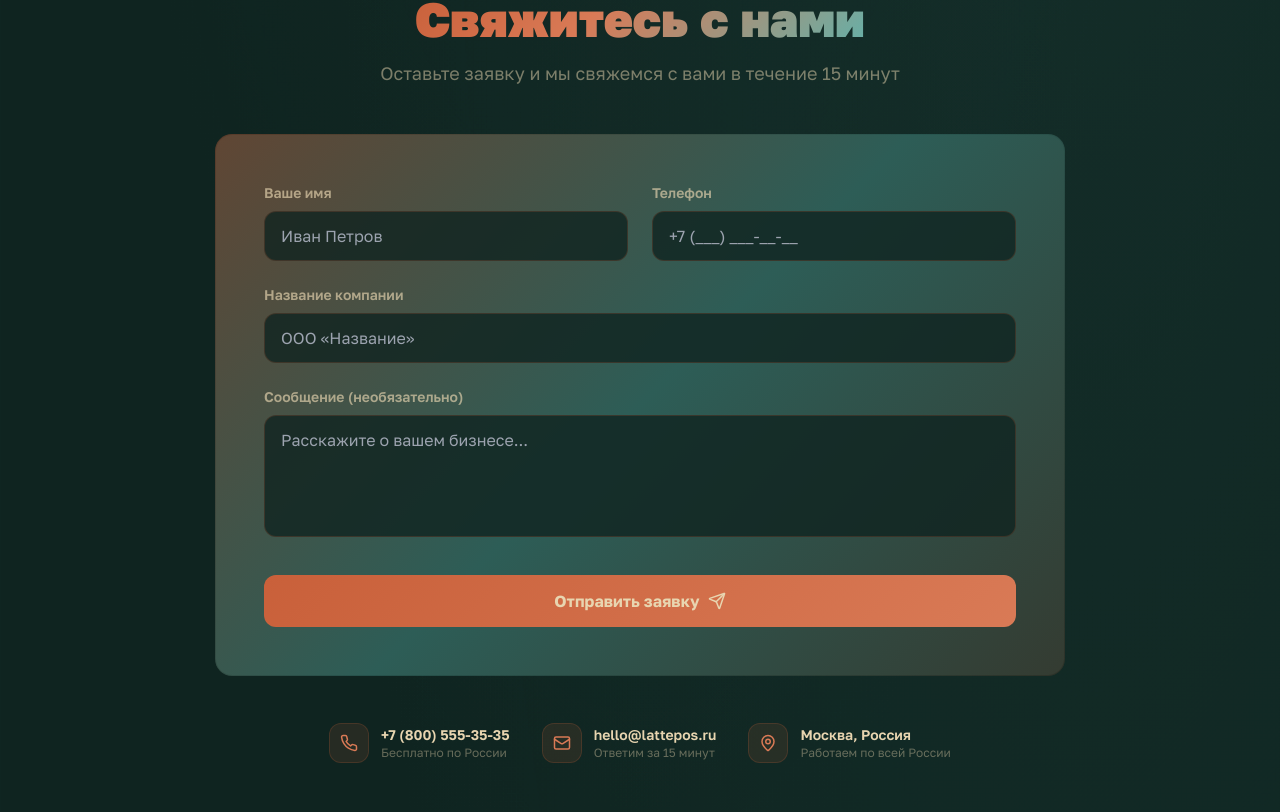
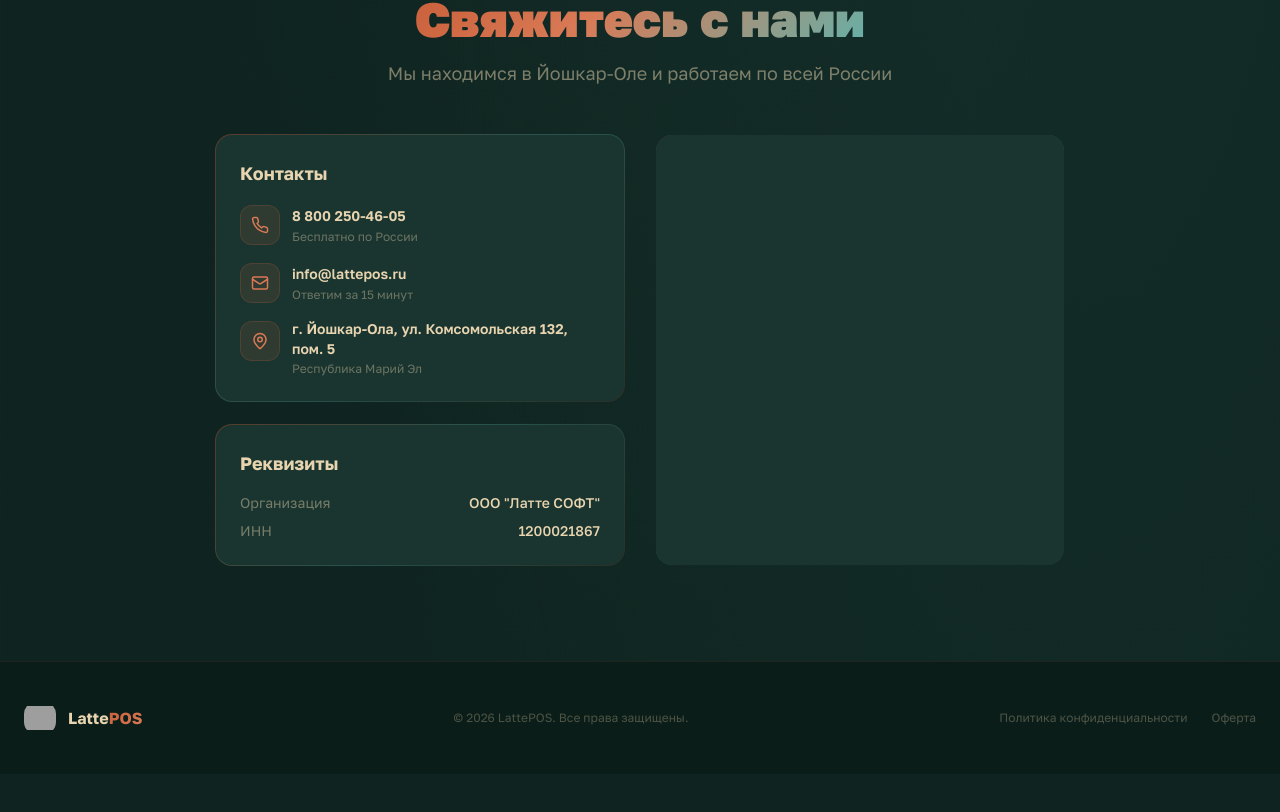
Before and after one commit to pr-poehali-dev/lattepos-landing-page, a React (Vite) app: page / in a window 1280 px wide. Shown: the part 4628-5440 px from the top of the page. After the commit the page ends 5402 px from the top, so only its background shows below. Built offline with nearby package versions, Linux system fonts and the light colour scheme; grey boxes are pictures that could not be loaded.

Commit message:
feat: добавить карту Яндекс и обновить контакты

```diff
--- a/src/pages/Index.tsx
+++ b/src/pages/Index.tsx
@@ -513,73 +513,68 @@ export default function Index() {
               Готовы начать?<br /><span className="gradient-text">Свяжитесь с нами</span>
             </h2>
             <p className="text-lg" style={{ color: "rgba(232,213,176,0.5)" }}>
-              Оставьте заявку и мы свяжемся с вами в течение 15 минут
+              Мы находимся в Йошкар-Оле и работаем по всей России
             </p>
           </div>
 
-          <div className={`gradient-border p-8 lg:p-12 opacity-0 ${contactSection.inView ? "animate-scale-in" : ""}`}
+          <div className={`grid lg:grid-cols-2 gap-8 opacity-0 ${contactSection.inView ? "animate-scale-in" : ""}`}
             style={{ animationDelay: "0.2s", animationFillMode: "forwards" }}>
-            <div className="grid md:grid-cols-2 gap-6 mb-6">
-              <div>
-                <label className="block text-sm font-semibold mb-2" style={{ color: "rgba(232,213,176,0.65)" }}>Ваше имя</label>
-                <input type="text" placeholder="Иван Петров"
-                  className="w-full px-4 py-3 rounded-xl outline-none transition-all"
-                  style={{ background: "rgba(15,36,32,0.8)", border: "1px solid rgba(201,96,58,0.2)", color: CREAM, fontFamily: "'Golos Text', sans-serif" }}
-                  onFocus={e => (e.target.style.borderColor = "rgba(201,96,58,0.55)")}
-                  onBlur={e => (e.target.style.borderColor = "rgba(201,96,58,0.2)")}
-                />
+
+            {/* Контактная информация + реквизиты */}
+            <div className="flex flex-col gap-6">
+              <div className="gradient-border p-6 rounded-2xl">
+                <h3 className="text-lg font-bold mb-4" style={{ color: CREAM }}>Контакты</h3>
+                <div className="space-y-4">
+                  {[
+                    { icon: "Phone", label: "8 800 250-46-05", sub: "Бесплатно по России", href: "tel:88002504605" },
+                    { icon: "Mail", label: "info@lattepos.ru", sub: "Ответим за 15 минут", href: "mailto:info@lattepos.ru" },
+                    { icon: "MapPin", label: "г. Йошкар-Ола, ул. Комсомольская 132, пом. 5", sub: "Республика Марий Эл", href: undefined },
+                  ].map(item => (
+                    <div key={item.label} className="flex items-start gap-3">
+                      <div className="w-10 h-10 rounded-xl flex items-center justify-center flex-shrink-0 mt-0.5" style={{ background: "rgba(201,96,58,0.12)", border: "1px solid rgba(201,96,58,0.2)" }}>
+                        <Icon name={item.icon as IconName} size={18} style={{ color: TERRA_LIGHT }} />
+                      </div>
+                      <div>
+                        {item.href
+                          ? <a href={item.href} className="text-sm font-semibold transition-colors" style={{ color: CREAM }}
+                              onMouseEnter={e => (e.currentTarget.style.color = TERRA_LIGHT)}
+                              onMouseLeave={e => (e.currentTarget.style.color = CREAM)}>{item.label}</a>
+                          : <p className="text-sm font-semibold" style={{ color: CREAM }}>{item.label}</p>
+                        }
+                        <p className="text-xs mt-0.5" style={{ color: "rgba(232,213,176,0.4)" }}>{item.sub}</p>
+                      </div>
+                    </div>
+                  ))}
+                </div>
               </div>
-              <div>
-                <label className="block text-sm font-semibold mb-2" style={{ color: "rgba(232,213,176,0.65)" }}>Телефон</label>
-                <input type="tel" placeholder="+7 (___) ___-__-__"
-                  className="w-full px-4 py-3 rounded-xl outline-none transition-all"
-                  style={{ background: "rgba(15,36,32,0.8)", border: "1px solid rgba(201,96,58,0.2)", color: CREAM, fontFamily: "'Golos Text', sans-serif" }}
-                  onFocus={e => (e.target.style.borderColor = "rgba(201,96,58,0.55)")}
-                  onBlur={e => (e.target.style.borderColor = "rgba(201,96,58,0.2)")}
-                />
+
+              <div className="gradient-border p-6 rounded-2xl">
+                <h3 className="text-lg font-bold mb-4" style={{ color: CREAM }}>Реквизиты</h3>
+                <div className="space-y-2">
+                  {[
+                    ["Организация", 'ООО "Латте СОФТ"'],
+                    ["ИНН", "1200021867"],
+                  ].map(([key, val]) => (
+                    <div key={key} className="flex justify-between gap-4">
+                      <span className="text-sm" style={{ color: "rgba(232,213,176,0.45)" }}>{key}</span>
+                      <span className="text-sm font-medium text-right" style={{ color: CREAM }}>{val}</span>
+                    </div>
+                  ))}
+                </div>
               </div>
             </div>
-            <div className="mb-6">
-              <label className="block text-sm font-semibold mb-2" style={{ color: "rgba(232,213,176,0.65)" }}>Название компании</label>
-              <input type="text" placeholder="ООО «Название»"
-                className="w-full px-4 py-3 rounded-xl outline-none transition-all"
-                style={{ background: "rgba(15,36,32,0.8)", border: "1px solid rgba(201,96,58,0.2)", color: CREAM, fontFamily: "'Golos Text', sans-serif" }}
-                onFocus={e => (e.target.style.borderColor = "rgba(201,96,58,0.55)")}
-                onBlur={e => (e.target.style.borderColor = "rgba(201,96,58,0.2)")}
+
+            {/* Яндекс карта */}
+            <div className="gradient-border rounded-2xl overflow-hidden" style={{ minHeight: "380px" }}>
+              <iframe
+                src="https://yandex.ru/map-widget/v1/?text=%D0%99%D0%BE%D1%88%D0%BA%D0%B0%D1%80-%D0%9E%D0%BB%D0%B0%2C+%D1%83%D0%BB.+%D0%9A%D0%BE%D0%BC%D1%81%D0%BE%D0%BC%D0%BE%D0%BB%D1%8C%D1%81%D0%BA%D0%B0%D1%8F+132&z=16&l=map"
+                width="100%"
+                height="100%"
+                style={{ border: "none", minHeight: "380px", display: "block", filter: "invert(0.85) hue-rotate(165deg) saturate(0.7)" }}
+                allowFullScreen
+                title="Карта офиса"
               />
             </div>
-            <div className="mb-8">
-              <label className="block text-sm font-semibold mb-2" style={{ color: "rgba(232,213,176,0.65)" }}>Сообщение (необязательно)</label>
-              <textarea rows={4} placeholder="Расскажите о вашем бизнесе..."
-                className="w-full px-4 py-3 rounded-xl outline-none transition-all resize-none"
-                style={{ background: "rgba(15,36,32,0.8)", border: "1px solid rgba(201,96,58,0.2)", color: CREAM, fontFamily: "'Golos Text', sans-serif" }}
-                onFocus={e => (e.target.style.borderColor = "rgba(201,96,58,0.55)")}
-                onBlur={e => (e.target.style.borderColor = "rgba(201,96,58,0.2)")}
-              />
-            </div>
-            <button className="btn-primary w-full flex items-center justify-center gap-2 text-base">
-              Отправить заявку
-              <Icon name="Send" size={18} />
-            </button>
-          </div>
-
-          <div className={`flex flex-wrap justify-center gap-8 mt-12 opacity-0 ${contactSection.inView ? "animate-fade-in-up" : ""}`}
-            style={{ animationDelay: "0.4s", animationFillMode: "forwards" }}>
-            {[
-              { icon: "Phone", label: "+7 (800) 555-35-35", sub: "Бесплатно по России" },
-              { icon: "Mail", label: "hello@lattepos.ru", sub: "Ответим за 15 минут" },
-              { icon: "MapPin", label: "Москва, Россия", sub: "Работаем по всей России" },
-            ].map(item => (
-              <div key={item.label} className="flex items-center gap-3">
-                <div className="w-10 h-10 rounded-xl flex items-center justify-center" style={{ background: "rgba(201,96,58,0.12)", border: "1px solid rgba(201,96,58,0.2)" }}>
-                  <Icon name={item.icon as IconName} size={18} style={{ color: TERRA_LIGHT }} />
-                </div>
-                <div>
-                  <p className="text-sm font-semibold" style={{ color: CREAM }}>{item.label}</p>
-                  <p className="text-xs" style={{ color: "rgba(232,213,176,0.4)" }}>{item.sub}</p>
-                </div>
-              </div>
-            ))}
           </div>
         </div>
       </section>
```
